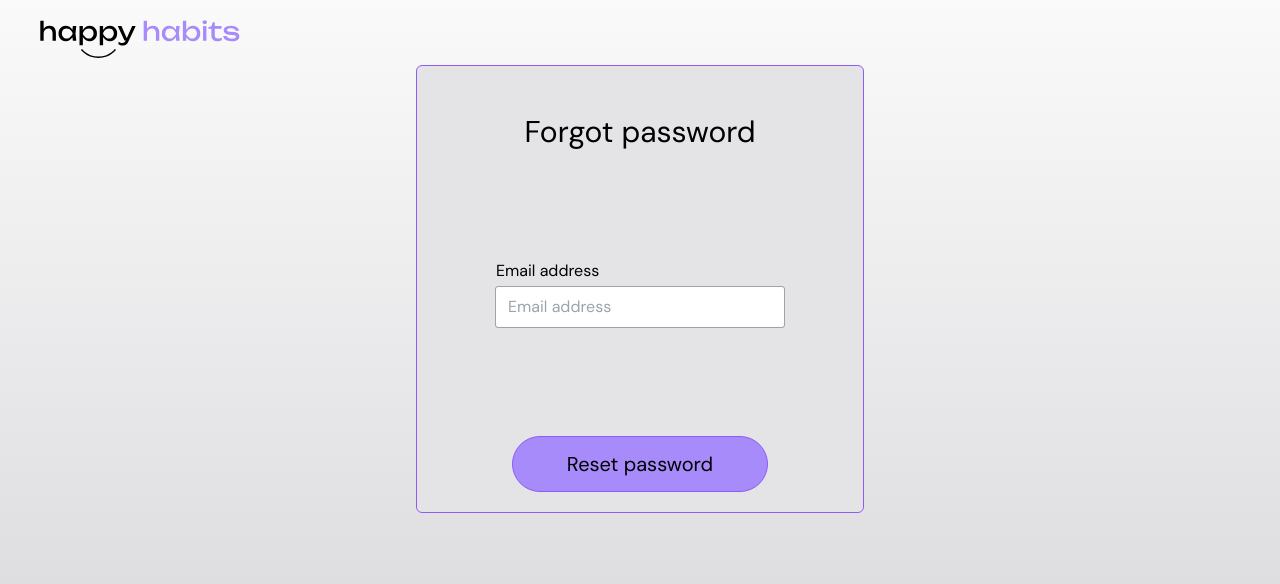
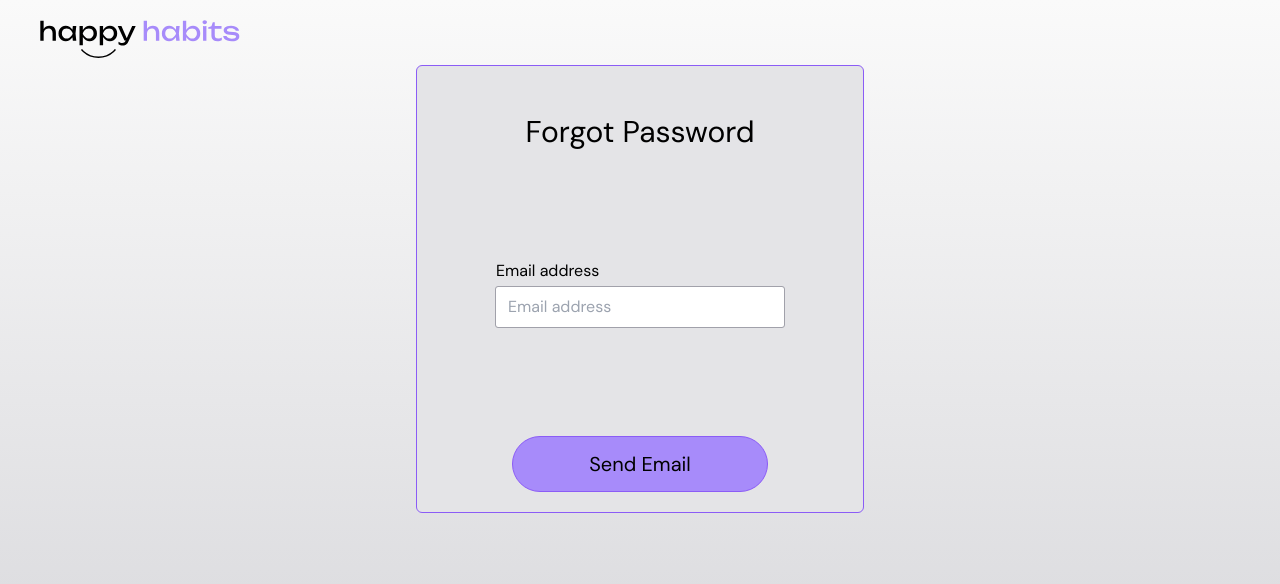
Before and after one commit to nohgo/happy-habits, a Next.js app in the folder client/: page /forgot-password in a window 1280 px wide. Shown: the top 584 px of the page. Built offline with nearby package versions, Linux system fonts and the light colour scheme.

Commit message:
Add page for reset password
Also combined forgot password and send email pages into one component

```diff
--- /dev/null
+++ b/client/app/(auth)/(forgotpassword)/_lib/reset-password.ts
@@ -0,0 +1,23 @@
+"use server";
+export default async function resetPassword(
+  formData: FormData,
+  token: string | null,
+) {
+  if (!token || token === null) {
+    return { res: "No token provided", status: 400 };
+  }
+  const password = formData.get("password") as string;
+
+  const response = await fetch("http://localhost:5050/api/auth/resetPassword", {
+    method: "POST",
+    headers: {
+      "Content-Type": "application/json",
+      "auth-reset-token": "Bearer " + token,
+    },
+    body: JSON.stringify({
+      newPassword: password,
+    }),
+  });
+
+  return { res: response.json(), status: response.status };
+}
--- a/client/app/(auth)/forgot-password/_lib/send-email.ts
+++ b/client/app/(auth)/(forgotpassword)/_lib/send-email.ts
@@ -3,7 +3,7 @@ export default async function sendEmail(formData: FormData) {
   const email = formData.get("email") as string;
 
   const response = await fetch(
-    "http://localhost:5050/api/auth/forgot-password",
+    "http://localhost:5050/api/auth/forgotPassword",
     {
       method: "POST",
       headers: {
@@ -14,6 +14,5 @@ export default async function sendEmail(formData: FormData) {
       }),
     },
   );
-
   return { res: response.json(), status: response.status };
 }
--- /dev/null
+++ b/client/app/(auth)/(forgotpassword)/_ui/PasswordBox.tsx
@@ -0,0 +1,80 @@
+/* eslint-disable react/no-unescaped-entities */
+"use client";
+
+import ContainerBox from "../../_ui/ContainerBox";
+import InputBox from "../../_ui/InputBox";
+import Button from "../../_ui/Button";
+import sendEmail from "../_lib/send-email";
+import { useState } from "react";
+import resetPassword from "../_lib/reset-password";
+import { useEffect } from "react";
+
+export default function ForgotPasswordBox({
+  isForgotPassword,
+}: {
+  isForgotPassword: boolean;
+}) {
+  const [token, setToken] = useState<string | null>(null);
+
+  useEffect(() => {
+    const token = new URLSearchParams(new URL(window.location.href).search).get(
+      "token",
+    );
+    setToken(token);
+  }, []);
+
+  const [isInvalid, setIsInvalid] = useState(false);
+
+  const props = isForgotPassword
+    ? {
+        title: "Forgot Password",
+        buttonText: "Send Email",
+        onSubmit: sendEmail,
+        idtype: "email",
+        placeholder: "Email address",
+        invalidError: "Please enter a valid email address.",
+      }
+    : {
+        title: "Reset Password",
+        buttonText: "Reset Password",
+        onSubmit: (formData: FormData) => resetPassword(formData, token),
+        idtype: "password",
+        placeholder: "New Password",
+        invalidError: "Please enter a valid password.",
+      };
+
+  async function forgotPassword(formData: FormData) {
+    const { status } = await props.onSubmit(formData);
+
+    if (status != 200) {
+      setIsInvalid(true);
+      return;
+    }
+    setIsInvalid(false);
+    //! REROUTE TO PAGE THAT SAYS THEY SUCCESFULLY RESET PASSWORD
+  }
+
+  return (
+    <ContainerBox>
+      <form
+        action={forgotPassword}
+        className="flex flex-grow flex-col items-center justify-between px-10"
+      >
+        <div className="mt-10 text-3xl dark:text-grayscale-50">
+          {props.title}
+        </div>
+        <InputBox
+          id={props.idtype}
+          placeholder={props.placeholder}
+          type={props.idtype}
+          invalidError={props.invalidError}
+        />
+        <Button
+          text={props.buttonText}
+          isInvalid={isInvalid}
+          invalidMessage="Something went wrong. Please try again."
+        />
+      </form>
+    </ContainerBox>
+  );
+}
--- /dev/null
+++ b/client/app/(auth)/(forgotpassword)/forgot-password/page.tsx
@@ -0,0 +1,15 @@
+import PasswordBox from "../_ui/PasswordBox";
+import AuthBasic from "../../_ui/AuthBasic";
+
+export const metadata = {
+  title: "Forgot Password",
+  description: "Forgot Password",
+};
+
+export default function ForgotPassword() {
+  return (
+    <AuthBasic>
+      <PasswordBox isForgotPassword={true} />
+    </AuthBasic>
+  );
+}
--- /dev/null
+++ b/client/app/(auth)/(forgotpassword)/reset-password/page.tsx
@@ -0,0 +1,15 @@
+import PasswordBox from "../_ui/PasswordBox";
+import AuthBasic from "../../_ui/AuthBasic";
+
+export const metadata = {
+  title: "Forgot Password",
+  description: "Forgot Password",
+};
+
+export default function ForgotPassword() {
+  return (
+    <AuthBasic>
+      <PasswordBox isForgotPassword={false} />
+    </AuthBasic>
+  );
+}
--- a/client/app/(auth)/forgot-password/ForgotPasswordBox.tsx
+++ /dev/null
@@ -1,46 +0,0 @@
-/* eslint-disable react/no-unescaped-entities */
-"use client";
-
-import ContainerBox from "../_ui/ContainerBox";
-import InputBox from "../_ui/InputBox";
-import Button from "../_ui/Button";
-import sendEmail from "./_lib/send-email";
-import { useState } from "react";
-
-export default function ForgotPasswordBox() {
-  const [isInvalid, setIsInvalid] = useState(false);
-
-  async function forgotPassword(formData: FormData) {
-    const { res, status } = await sendEmail(formData);
-
-    if (status != 200) {
-      setIsInvalid(true);
-      return;
-    }
-    setIsInvalid(false);
-  }
-
-  return (
-    <ContainerBox>
-      <form
-        action={sendEmail}
-        className="flex flex-grow flex-col items-center justify-between px-10"
-      >
-        <div className="mt-10 text-3xl dark:text-grayscale-50">
-          Forgot password
-        </div>
-        <InputBox
-          id="email"
-          placeholder="Email address"
-          type="email"
-          invalidError="Please enter a valid email address."
-        />
-        <Button
-          text="Reset password"
-          isInvalid={isInvalid}
-          invalidMessage="Something went wrong. Please try again."
-        />
-      </form>
-    </ContainerBox>
-  );
-}
--- a/client/app/(auth)/forgot-password/page.tsx
+++ /dev/null
@@ -1,15 +0,0 @@
-import Logo from "../../_ui/Logo";
-import ForgotPasswordBox from "./ForgotPasswordBox";
-
-export const metadata = { title: "Forgot Password", description: "Forgot Password" };
-
-export default function Login() {
-  return (
-    <div className="bg-gradient-to-t from-grayscale-300 min-h-screen to-grayscale-50 dark:from-grayscale-950 dark:to-grayscale-600">
-      <Logo route="/" />
-      <div className="flex justify-center items-center">
-        <ForgotPasswordBox />
-      </div>
-    </div>
-  );
-}
```
